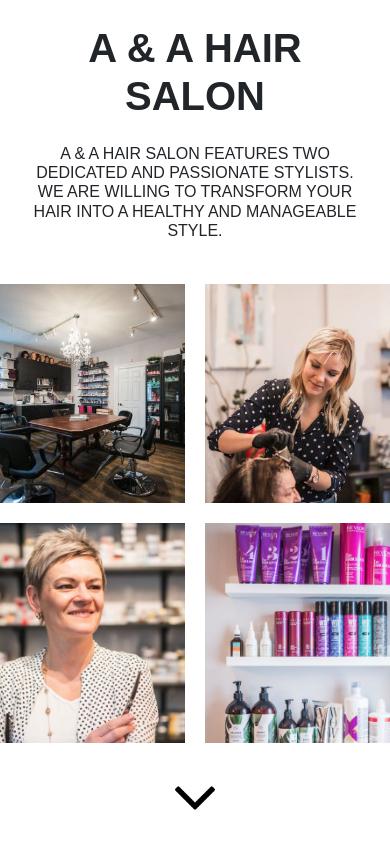
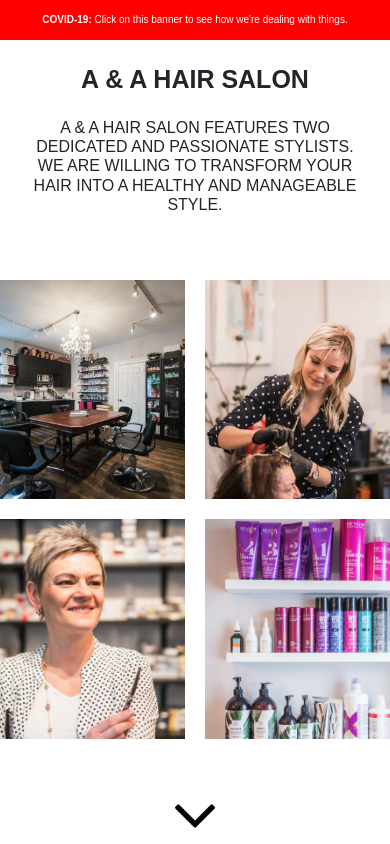
Before and after one commit to jdudarewicz/aandahair, a plain HTML site: page index.html in a window 390 px wide. Shown: the top 844 px of the page. Drawn offline with Linux system fonts and the light colour scheme; a web font is replaced by a local one.

Commit message:
covid banner created + mobile tweaks

```diff
--- a/css/style.css
+++ b/css/style.css
@@ -6,18 +6,22 @@
   --sub-heading-size: 16px;
   --p-text-size-desktop: 14px;
   --disclaimer-text: 12px;
+  --main-title: 40px;
+  --subtitle: 18px;
 
   /* Mobile */
   --subtitle-size-mobile: 16px;
   --sub-heading-size-mobile: 14px;
   --p-text-size-mobile: 12px;
   --disclaimer-text-mobile: 10px;
+  --main-title-mobile: 25px;
+  --subtitle-mobile: 16px;
 
   /* Element sizing */
   --def-line-height: 30px;
   --footer-line-height: 16px;
 
-  /*colors*/
+  /* Colors */
   --main-dark: #212529;
   --inverse-text: #ffffff;
 }
@@ -119,6 +123,37 @@ a.hover {
   }
 }
 
+/* nav */
+section.warning-nav {
+  top: 0;
+  position: -webkit-sticky;
+  position: sticky;
+  width: 100%;
+  height: 40px;
+  background-color: red;
+}
+
+section.warning-nav:hover {
+  cursor: pointer;
+}
+
+section.warning-nav:hover a {
+  text-decoration: none;
+}
+
+section.warning-nav .content {
+  text-align: center;
+  color: white;
+  font-size: var(--disclaimer-text);
+  margin-top: 5px;
+}
+
+@media (max-width: 767px) {
+  section.warning-nav .content {
+    font-size: var(--disclaimer-text-mobile);
+  }
+}
+
 /* Footer */
 section.footer {
   height: 80px;
@@ -165,16 +200,22 @@ section.footer a:hover {
 #main-title {
   font-family: "Montserrat", sans-serif;
   font-weight: bold;
-  font-size: 40px;
+  font-size: var(--main-title);
+}
+
+@media (max-width: 767px) {
+  #main-title {
+    font-size: var(--main-title-mobile);
+  }
 }
 
 #subtitle {
-  font-size: 18px;
+  font-size: var(--subtitle);
 }
 
 @media (max-width: 767px) {
   #subtitle {
-    font-size: 16px;
+    font-size: var(--subtitle-mobile);
   }
 }
 
--- a/index.html
+++ b/index.html
@@ -7,6 +7,15 @@
 </head>
 
 <body>
+    <section class="warning-nav">
+        <a href="./covid.html">
+            <div class="row">
+                <div class="col-12">
+                    <p class="content"> <b>COVID-19:</b> Click on this banner to see how we're dealing with things. </p>
+                </div>
+            </div>
+        </a>
+    </section>
     <section class="main-display section-outer section-inner-restrict">
         <div class="main-display__text-container main-display__container">
             <h1 id="main-title" class="mt-4">A & A Hair Salon</h1>
```
Also changed, not shown: covid.html (added, +1 -0 lines).
